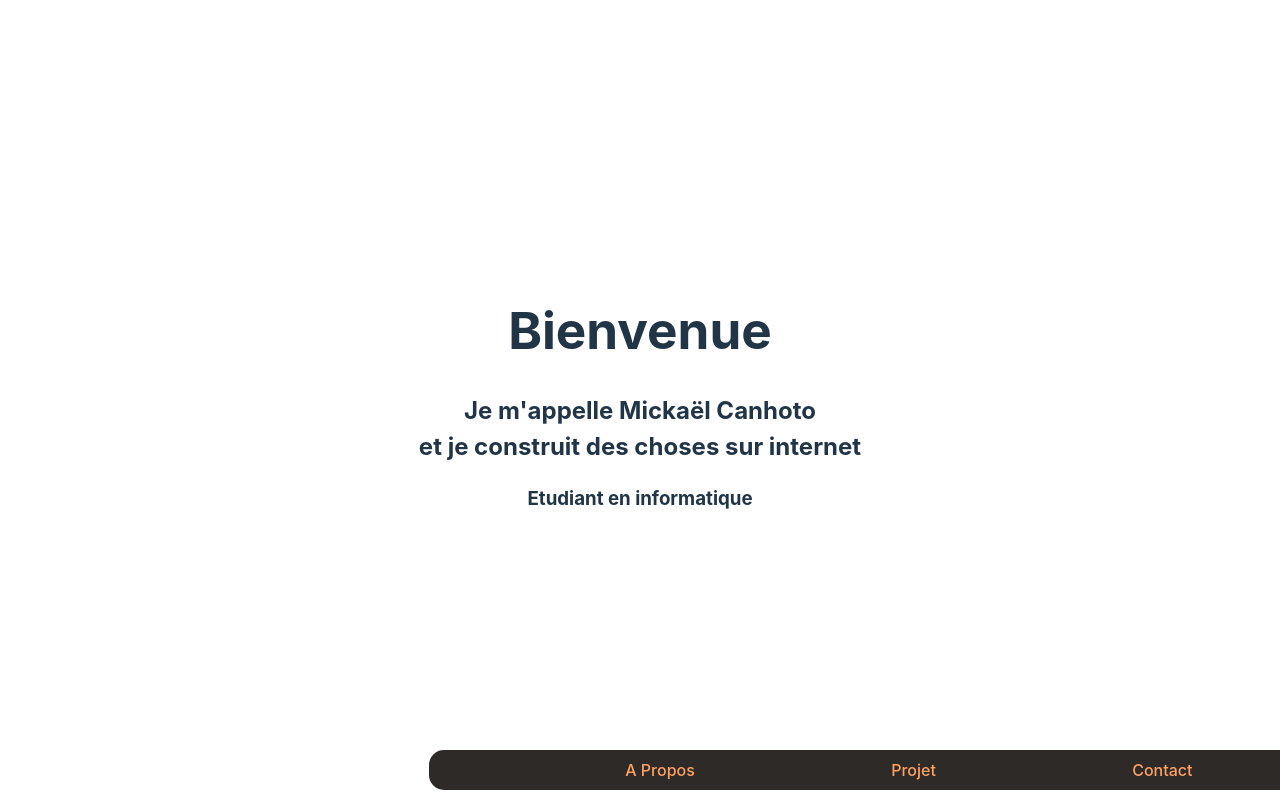
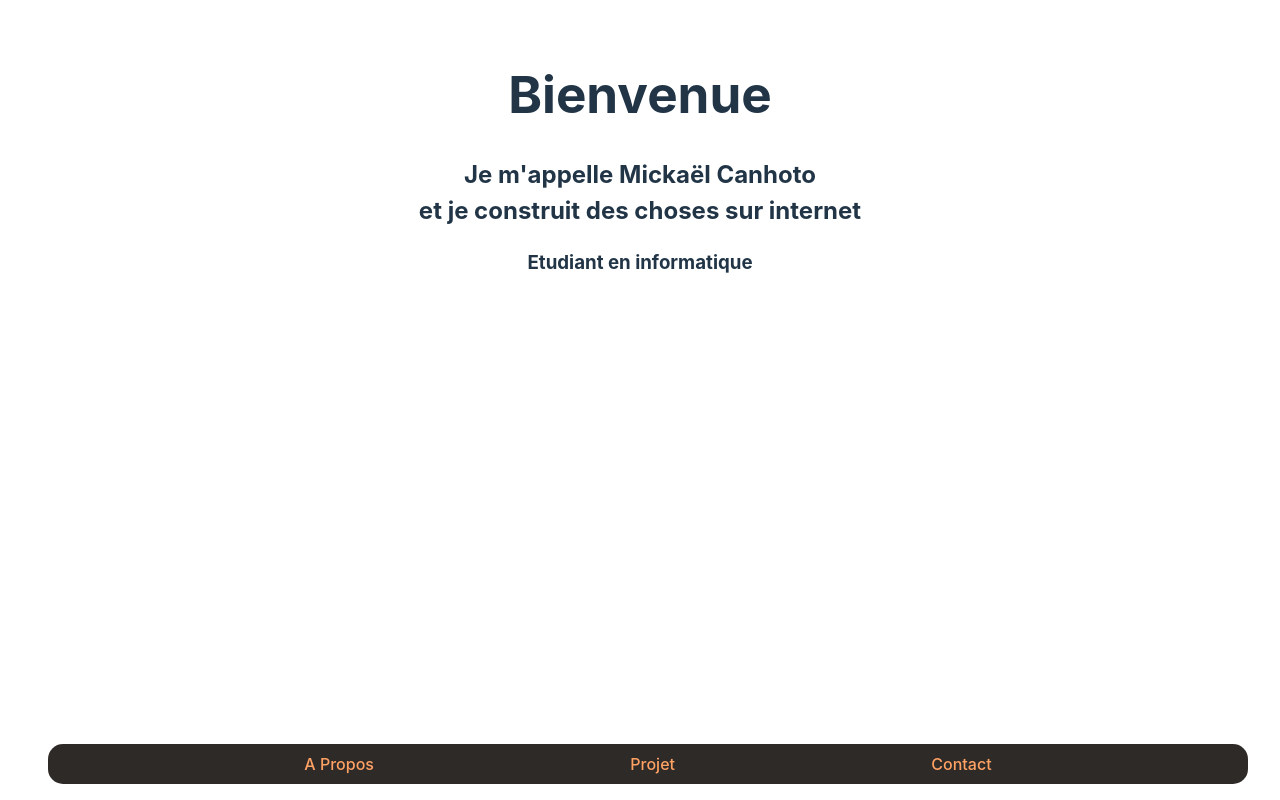
Before and after one commit to Oozeyard/Portfolio, a React (Vite) app: page / in a window 1280 px wide. Built offline with nearby package versions, Linux system fonts and the light colour scheme.

Commit message:
todo fix navbare

```diff
--- a/src/App.css
+++ b/src/App.css
@@ -15,12 +15,13 @@
 #panel {
   display: flex;
   justify-content: space-evenly;
-  position: fixed;
-  bottom: 0px;
-  width: 75%;
-  margin: 10px;
+  bottom: 0;
+  width: 75rem;
+  margin: 1rem;
   height: 2.5rem;
   border-radius: 15px 15px 15px 15px;
   background: #2e2a28;
   align-items: center;
+  overflow: hidden;
+  position: fixed; /* Set the navbar to fixed position */
 }
--- a/src/index.css
+++ b/src/index.css
@@ -25,8 +25,6 @@ a:hover {
 
 body {
   margin: 0;
-  display: flex;
-  place-items: center;
   min-width: 320px;
   min-height: 100vh;
 }
```
